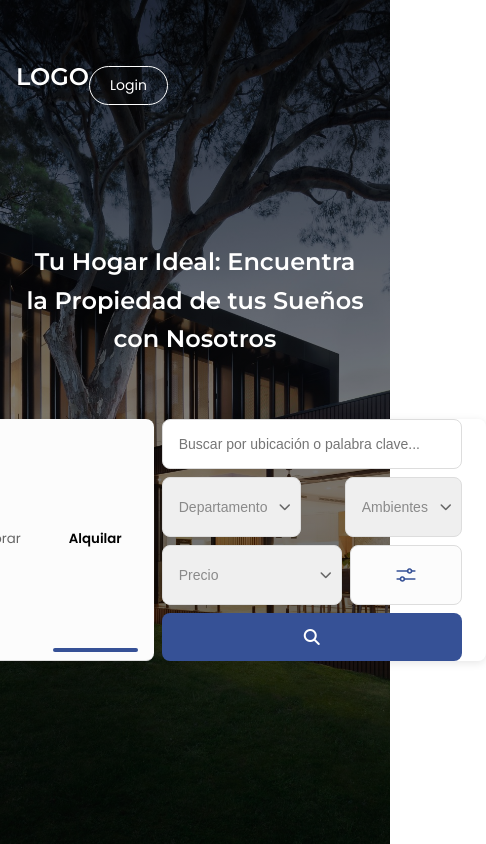
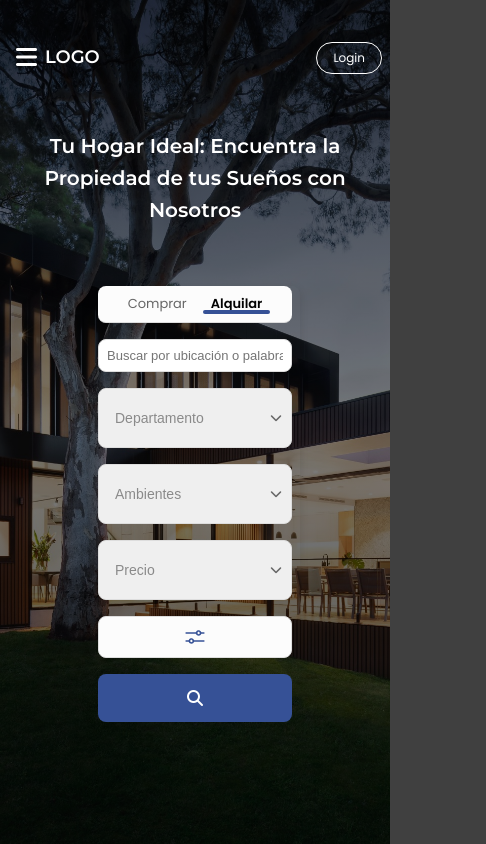
Before and after one commit to TobiasEmilianoMoreno/logo-frontend, an Angular app: page / in a window 390 px wide. Shown: the top 844 px of the page, 486 px wide, since content can reach past the window. Built offline with nearby package versions, Linux system fonts and the light colour scheme.

Commit message:
ADD: se agrega responsividad en pantallas chicas en el hero-section y cards

```diff
--- a/src/app/features/benefits-section/benefits-section.component.html
+++ b/src/app/features/benefits-section/benefits-section.component.html
@@ -10,7 +10,10 @@
     </div>
 
     <div class="benefits-section__carousel">
-      <app-carousel [filterType]="'department'" [activeTab]="activeTab()"></app-carousel>
+      <app-carousel
+        [filterType]="'department'"
+        [activeTab]="activeTab()"
+      ></app-carousel>
     </div>
 
     <div class="benefits-section__content">
@@ -55,6 +58,11 @@
     <p class="benefits-section__description">
       Explora Nuestra Oferta de Complejos Inmobiliarios
     </p>
-    <app-carousel [filterType]="'building'" [activeTab]="activeTab()"></app-carousel>
+    <div class="benefits-section__carousel">
+      <app-carousel
+        [filterType]="'building'"
+        [activeTab]="activeTab()"
+      ></app-carousel>
+    </div>
   </div>
 </section>
--- a/src/app/features/benefits-section/benefits-section.component.scss
+++ b/src/app/features/benefits-section/benefits-section.component.scss
@@ -25,7 +25,9 @@
   }
 
   &__carousel {
-    margin-bottom: 64px;
+    max-width: 1800px;
+    margin: 0 auto 64px;
+    padding: 0 16px;
   }
 
   &__content {
@@ -114,7 +116,6 @@
         height: 120px;
         bottom: -5%;
         right: 50%;
-        transform: translateX(50%);
       }
     }
   }
@@ -163,7 +164,7 @@
   }
 
   &__investment {
-    max-width: 1450px;
+    max-width: 1800px;
     margin: 0 auto;
     padding: 64px 16px 0;
     text-align: center;
@@ -178,5 +179,9 @@
       margin-bottom: 48px;
       font-size: 16px;
     }
+
+    .benefits-section__carousel {
+      margin-bottom: 64px;
+    }
   }
 }
--- a/src/app/features/hero-section/header/header.component.html
+++ b/src/app/features/hero-section/header/header.component.html
@@ -1,13 +1,28 @@
 <header class="header">
   <div class="header__container">
     <div class="header__logo">
+      <button class="header__menu-btn" (click)="toggleMenu($event)">
+        <i
+          class="fas fa-bars"
+        ></i>
+      </button>
       <h1 class="header__title">LOGO</h1>
     </div>
-    <nav class="header__nav">
-      <a href="#" class="header__nav-link">Inicio</a>
-      <a href="#" class="header__nav-link">Nosotros</a>
-      <a href="#" class="header__nav-link">Propiedades</a>
+
+    <nav
+      class="header__nav"
+      [class.header__nav--open]="isMenuOpen()"
+      (click)="$event.stopPropagation()"
+    >
+      <a href="#" class="header__nav-link" (click)="closeMenu()">Inicio</a>
+      <a href="#" class="header__nav-link" (click)="closeMenu()">Nosotros</a>
+      <a href="#" class="header__nav-link" (click)="closeMenu()">Propiedades</a>
     </nav>
+
     <button class="header__login-btn">Login</button>
   </div>
 </header>
+
+@if (isMenuOpen()) {
+<div class="overlay" (click)="closeMenu()"></div>
+}
--- a/src/app/features/hero-section/header/header.component.scss
+++ b/src/app/features/hero-section/header/header.component.scss
@@ -5,55 +5,144 @@
   right: 0;
   z-index: 1000;
   padding-top: 58px;
+  width: 100%;
 
   &__container {
     max-width: 1200px;
     margin: 0 auto;
     display: flex;
     align-items: center;
+    justify-content: space-between;
     padding: 0 16px;
+    width: 100%;
   }
   &__title {
     font-size: 24px;
     font-weight: 600;
+    white-space: nowrap;
+  }
+  &__menu-btn {
+    display: none;
+    background: none;
+    border: none;
+    color: var(--color-white);
+    font-size: 24px;
+    cursor: pointer;
+    padding: 8px;
   }
   &__nav {
     display: flex;
     gap: 16px;
     margin-left: auto;
     margin-right: 32px;
-    @media (max-width: 768px) {
-      display: none;
-    }
   }
   &__nav-link {
     text-decoration: none;
     transition: color 0.3s ease;
     padding: 8px 16px;
     font-size: 14px;
+    white-space: nowrap;
+    color: var(--color-white);
     &:hover {
       color: rgba(255, 255, 255, 0.8);
     }
   }
   &__login-btn {
     background: none;
-    border: 1.5px solid white;
+    border: 1.5px solid var(--color-white);
     border-radius: var(--border-radius-lg);
     transition: all 0.3s ease;
     cursor: pointer;
     padding: 10px 30px;
-    color: white;
+    color: var(--color-white);
     font-size: 14px;
+    white-space: nowrap;
     &:hover {
       background: rgba(255, 255, 255, 0.1);
     }
-    @media (max-width: 768px) {
+  }
+}
+
+.overlay {
+  position: fixed;
+  top: 0;
+  left: 0;
+  width: 100%;
+  height: 100%;
+  background-color: rgba(0, 0, 0, 0.5);
+  z-index: 999;
+}
+
+@media (max-width: 768px) {
+  .header {
+    padding-top: 40px;
+
+    &__logo {
+      display: flex;
+      align-items: center;
+      justify-content: center;
+    }
+    &__title {
+      margin: 4px 0;
+      font-size: 20px;
+    }
+
+    &__menu-btn {
+      display: block;
+    }
+
+    &__nav {
+      position: fixed;
+      top: 0;
+      right: -100%;
+      width: 250px;
+      height: 100vh;
+      background: rgba(0, 0, 0, 0.75);
+      flex-direction: column;
+      align-items: center;
+      justify-content: center;
+      margin: 0;
+      transition: right 0.3s ease;
+      padding: 80px 0;
+      z-index: 1000;
+
+      &--open {
+        right: 0;
+      }
+    }
+
+    &__nav-link {
+      font-size: 16px;
+      padding: 12px 24px;
+    }
+
+    &__login-btn {
       padding: 8px 20px;
+      font-size: 13px;
+      margin-left: auto;
     }
   }
 }
-@media (max-width: 768px) {
-  .header-content {
-    padding: 16px;
+
+@media (max-width: 480px) {
+  .header {
+    padding-top: 32px;
+
+    &__container {
+      padding: 0 8px;
+    }
+
+    &__title {
+      font-size: 18px;
+    }
+
+    &__nav {
+      width: 100%;
+    }
+
+    &__login-btn {
+      padding: 6px 16px;
+      font-size: 12px;
+    }
   }
 }
--- a/src/app/features/hero-section/header/header.component.ts
+++ b/src/app/features/hero-section/header/header.component.ts
@@ -1,4 +1,5 @@
-import { Component } from '@angular/core';
+import { Component, signal, effect, PLATFORM_ID, inject } from '@angular/core';
+import { isPlatformBrowser } from '@angular/common';
 
 @Component({
   selector: 'app-header',
@@ -6,4 +7,28 @@ import { Component } from '@angular/core';
   templateUrl: './header.component.html',
   styleUrl: './header.component.scss',
 })
-export class HeaderComponent {}
+export class HeaderComponent {
+  isMenuOpen = signal(false);
+  private platformId = inject(PLATFORM_ID);
+
+  constructor() {
+    if (isPlatformBrowser(this.platformId)) {
+      effect(() => {
+        if (this.isMenuOpen()) {
+          document.body.style.overflow = 'hidden';
+        } else {
+          document.body.style.overflow = '';
+        }
+      });
+    }
+  }
+
+  toggleMenu(event: MouseEvent) {
+    event.stopPropagation();
+    this.isMenuOpen.update((value) => !value);
+  }
+
+  closeMenu() {
+    this.isMenuOpen.set(false);
+  }
+}
--- a/src/app/features/hero-section/hero-section.component.scss
+++ b/src/app/features/hero-section/hero-section.component.scss
@@ -37,6 +37,7 @@
     flex-direction: column;
     align-items: center;
     justify-content: center;
+    padding: 0 16px;
   }
 
   &__title-container {
@@ -98,14 +99,18 @@ p {
 @media (max-width: 768px) {
   .hero {
     padding-top: 60px;
+    min-height: 100vh;
+    padding-bottom: 40px;
+    background-attachment: fixed;
 
     &__content {
-      padding: 0 var(--spacing-lg);
+      padding: 0 16px;
     }
 
     &__title {
       font-size: 24px;
       margin-bottom: var(--spacing-xs);
+      padding: 30px 16px;
     }
   }
 
@@ -117,3 +122,20 @@ p {
     font-size: 19px;
   }
 }
+
+@media (max-width: 480px) {
+  .hero {
+    padding-top: 40px;
+    padding-bottom: 32px;
+    min-height: 100vh;
+
+    &__content {
+      padding: 0 12px;
+    }
+
+    &__title {
+      font-size: 20px;
+      padding: 0 12px;
+    }
+  }
+}
--- a/src/app/features/hero-section/search-bar/search-bar.component.scss
+++ b/src/app/features/hero-section/search-bar/search-bar.component.scss
@@ -23,6 +23,7 @@
     transition: var(--transition-normal);
     position: relative;
     padding: var(--spacing-sm) var(--spacing-md);
+    font-size: 14px;
 
     &--active {
       color: var(--color-black);
@@ -51,10 +52,6 @@
     gap: var(--spacing-md);
     flex-wrap: wrap;
     flex: 1;
-
-    @media (max-width: 768px) {
-      flex-direction: column;
-    }
   }
 
   &__input {
@@ -76,11 +73,6 @@
     gap: var(--spacing-sm);
     width: 100%;
     flex-wrap: wrap;
-
-    @media (max-width: 768px) {
-      width: 100%;
-      justify-content: space-between;
-    }
   }
 
   &__filter-btn {
@@ -109,11 +101,6 @@
       font-size: 12px;
       color: var(--color-gray-dark);
     }
-
-    @media (max-width: 768px) {
-      flex: 1;
-      justify-content: center;
-    }
   }
 
   &__submit {
@@ -134,9 +121,74 @@
     i {
       font-size: 16px;
     }
+  }
+}
 
-    @media (max-width: 768px) {
+@media (max-width: 768px) {
+  .search {
+    padding: 0 var(--spacing-md);
+    flex-direction: column;
+    gap: var(--spacing-md);
+
+    &__tabs {
       width: 100%;
+      justify-content: center;
+      margin-right: 0;
+    }
+
+    &__bar {
+      flex-direction: column;
+      width: 100%;
+    }
+
+    &__filters {
+      flex-direction: column;
+      gap: var(--spacing-md);
+    }
+
+    &__input {
+      width: 100%;
+      min-width: unset;
+    }
+
+    &__filter-btn {
+      width: 100%;
+      justify-content: center;
+    }
+
+    &__submit {
+      width: 100%;
+      padding: var(--spacing-lg);
     }
   }
 }
+
+@media (max-width: 480px) {
+  .search {
+    padding: 0 var(--spacing-sm);
+
+    &__tabs {
+      padding: var(--spacing-xs) var(--spacing-sm);
+      gap: var(--spacing-sm);
+    }
+
+    &__tab {
+      padding: var(--spacing-xs) var(--spacing-sm);
+      font-size: 13px;
+    }
+
+    &__input {
+      padding: var(--spacing-sm) var(--spacing-sm);
+      font-size: 13px;
+    }
+
+    &__filter-btn {
+      padding: var(--spacing-sm) var(--spacing-sm);
+      font-size: 13px;
+    }
+
+    &__submit {
+      padding: var(--spacing-md);
+    }
+  }
+}
--- a/src/app/shared/components/card/card.component.scss
+++ b/src/app/shared/components/card/card.component.scss
@@ -7,7 +7,7 @@
     0 97.78px 27.74px rgba(106, 100, 166, 0);
   transition: transform 0.3s ease;
   width: 100%;
-  max-width: 300px;
+  max-width: 350px;
   border-bottom-left-radius: 4px;
   border-bottom-right-radius: 4px;
   margin: 20px;
@@ -15,12 +15,12 @@
 
   &__image {
     width: 100%;
-    height: 160px;
+    height: 180px;
     overflow: hidden;
     border-bottom-right-radius: 12px;
 
     @media (min-width: 768px) {
-      height: 200px;
+      height: 220px;
     }
 
     img {
@@ -31,10 +31,10 @@
   }
 
   &__content {
-    padding: 12px;
+    padding: 16px;
 
     @media (min-width: 768px) {
-      padding: 16px;
+      padding: 20px;
     }
   }
 
@@ -87,13 +87,18 @@
     gap: 4px;
     color: var(--color-black);
     background-color: var(--color-gray-light);
-    padding: 4px 6px;
+    padding: 4px 8px;
     border-radius: var(--border-radius-md);
     font-size: 12px;
+    min-width: 70px;
+    span {
+      font-size: 12px;
+      white-space: nowrap;
+    }
 
     @media (min-width: 768px) {
       gap: 8px;
-      padding: 4px 8px;
+      padding: 4px 10px;
       font-size: 14px;
     }
   }
```
